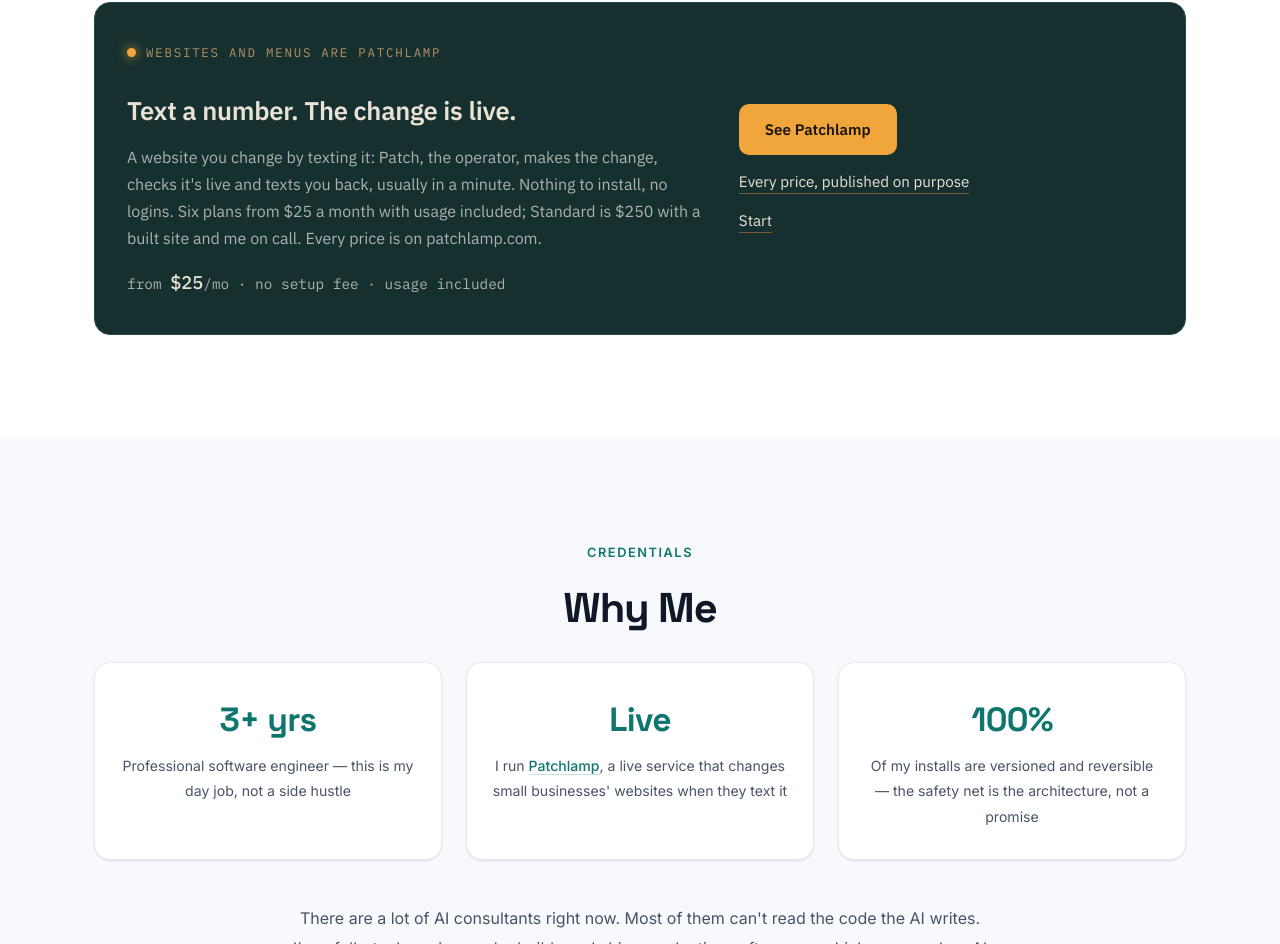
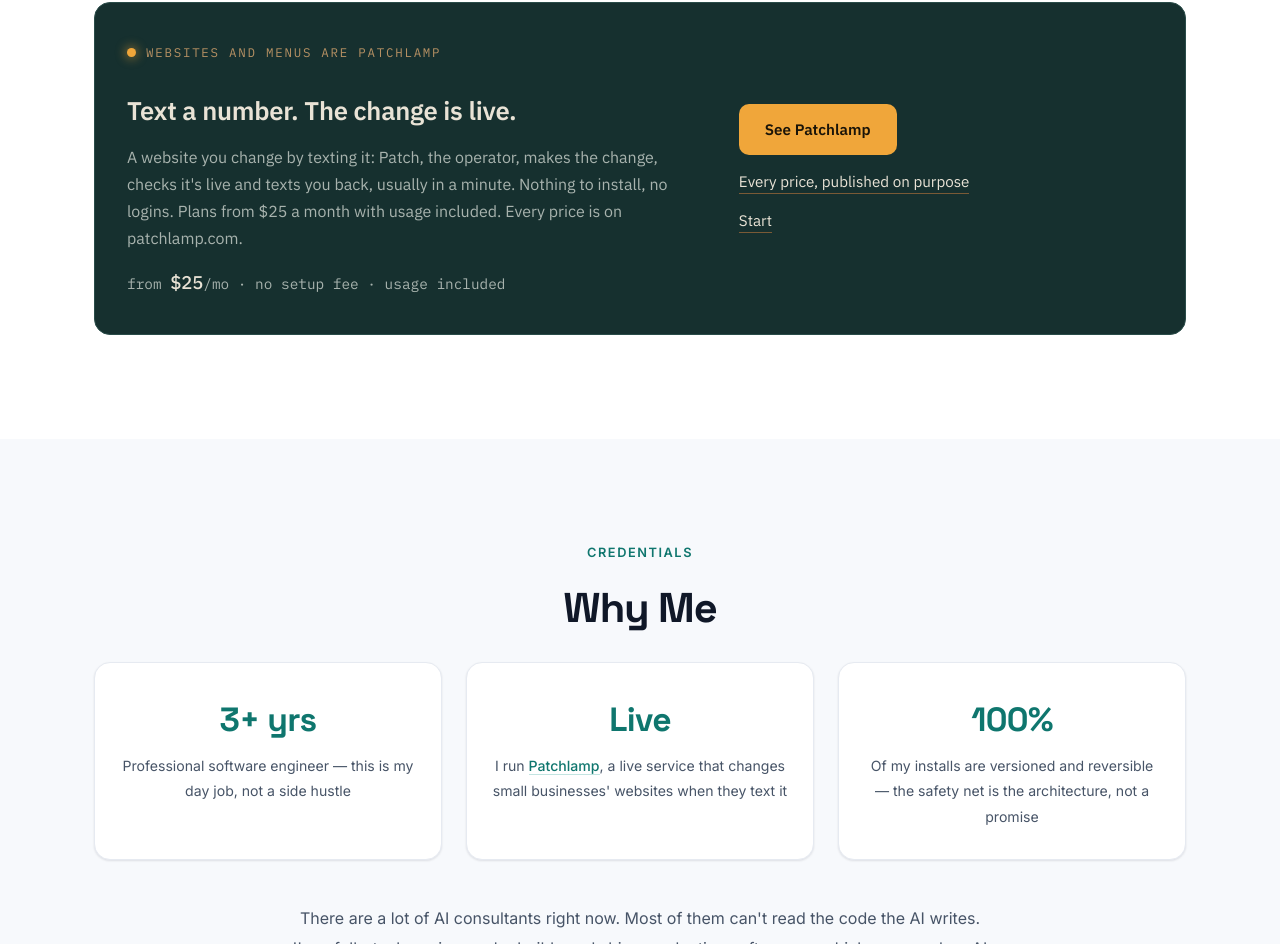
Before and after one commit to Taylor-Rem/rem-portfolio, a plain HTML site: page ai/index.html in a window 1280 px wide. Shown: the part 2652-3596 px from the top of the page. Drawn offline with Linux system fonts and the light colour scheme.

Commit message:
/ai/: drop the plan count and the Standard price; link to patchlamp.com
Patchlamp publishes three plans since 2026-11-09 and no longer names
Standard, so "Six plans from $25 a month; Standard is $250 with a built site
and me on call" was wrong. The Patchlamp panel now says only what stays
true (plans from $25 a month, usage included) and points at patchlamp.com
for every price, as this repo's CLAUDE.md asks (no tier table here, so the
two sites cannot drift).

Co-Authored-By: Claude Opus 5.5 <noreply@anthropic.com>

```diff
--- a/ai/index.html
+++ b/ai/index.html
@@ -123,7 +123,7 @@
         <div>
           <span class="pl-kicker"><i class="pl-lamp"></i> Websites and menus are Patchlamp</span>
           <h3>Text a number. The change is live.</h3>
-          <p>A website you change by texting it: Patch, the operator, makes the change, checks it's live and texts you back, usually in a minute. Nothing to install, no logins. Six plans from $25 a month with usage included; Standard is $250 with a built site and me on call. Every price is on patchlamp.com.</p>
+          <p>A website you change by texting it: Patch, the operator, makes the change, checks it's live and texts you back, usually in a minute. Nothing to install, no logins. Plans from $25 a month with usage included. Every price is on patchlamp.com.</p>
           <p class="pl-price">from <strong>$25</strong>/mo &middot; no setup fee &middot; usage included</p>
         </div>
         <div class="pl-panel-side">
```
